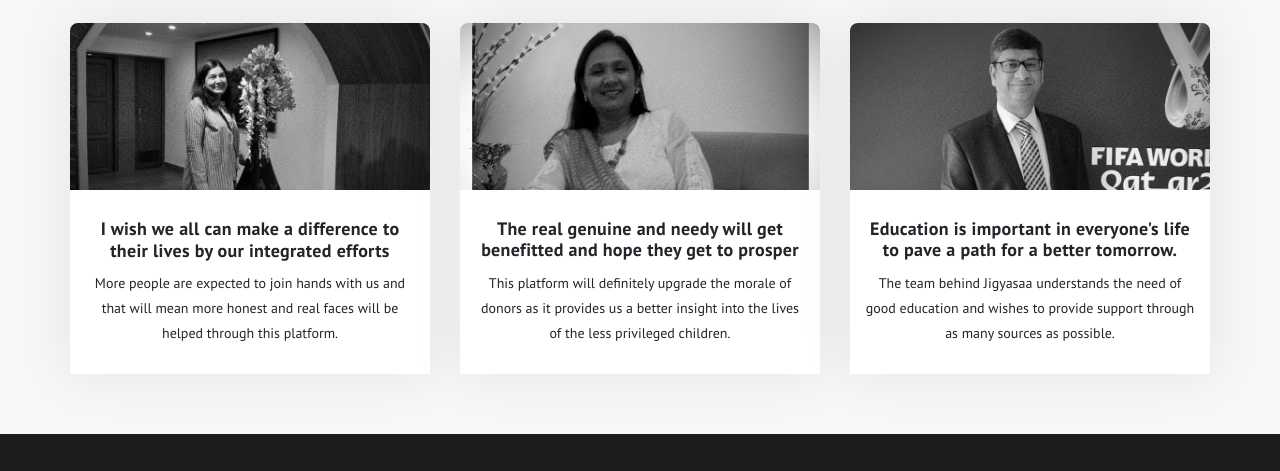
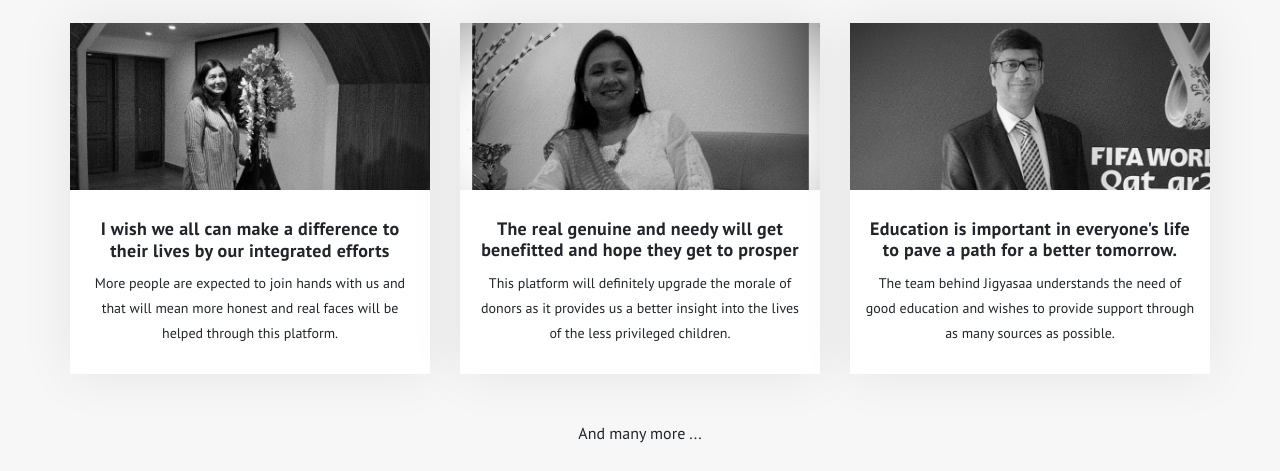
Before and after one commit to Sagn1k/classroom, a plain HTML site: page blog.html in a window 1280 px wide. Shown: the part 422-893 px from the top of the page. Drawn offline with Linux system fonts and the light colour scheme.

Commit message:
refactoring and changing banner image

```diff
--- a/blog.html
+++ b/blog.html
@@ -78,7 +78,7 @@
         <div class="row">
           <div class="col-lg-4 col-md-4 col-sm-6 col-xs-12">
             <article class="_kl_cd">
-              <div class="_i-tr">
+              <div class="_i-tr-removethiswordforslider">
                 <img src="assets/images/blog/blog_1.jpg">
               </div>
               <div class="_oi_er_we">
@@ -92,7 +92,7 @@
 
           <div class="col-lg-4 col-md-4 col-sm-6 col-xs-12">
             <article class="_kl_cd">
-              <div class="_i-tr">
+              <div class="_i-tr-removethiswordforslider">
                 <img src="assets/images/blog/blog_2.jpg">
               </div>
               <div class="_oi_er_we">
@@ -106,7 +106,7 @@
 
           <div class="col-lg-4 col-md-4 col-sm-6 col-xs-12">
             <article class="_kl_cd">
-              <div class="_i-tr">
+              <div class="_i-tr-removethiswordforslider">
                 <img src="assets/images/blog/blog_3.jpg">
               </div>
               <div class="_oi_er_we">
@@ -115,6 +115,15 @@
                   through as many sources as possible.</p>
               </div>
             </article>
+          </div>
+        </div>
+        <div class="row">
+          <div class="col-12">
+            <div class="head-01">
+              <h6>And many more ...</h6>
+              <!-- <p>Lorem ipsum dolor sit amet, consectetur adipisicing elit, sed do eiusmod
+                tempor incididunt</p> -->
+            </div>
           </div>
         </div>
       </div>
```
Also changed, not shown: assets/images/slider/donation-05.jpg, assets/images/slider/donation-07.jpg (added).
